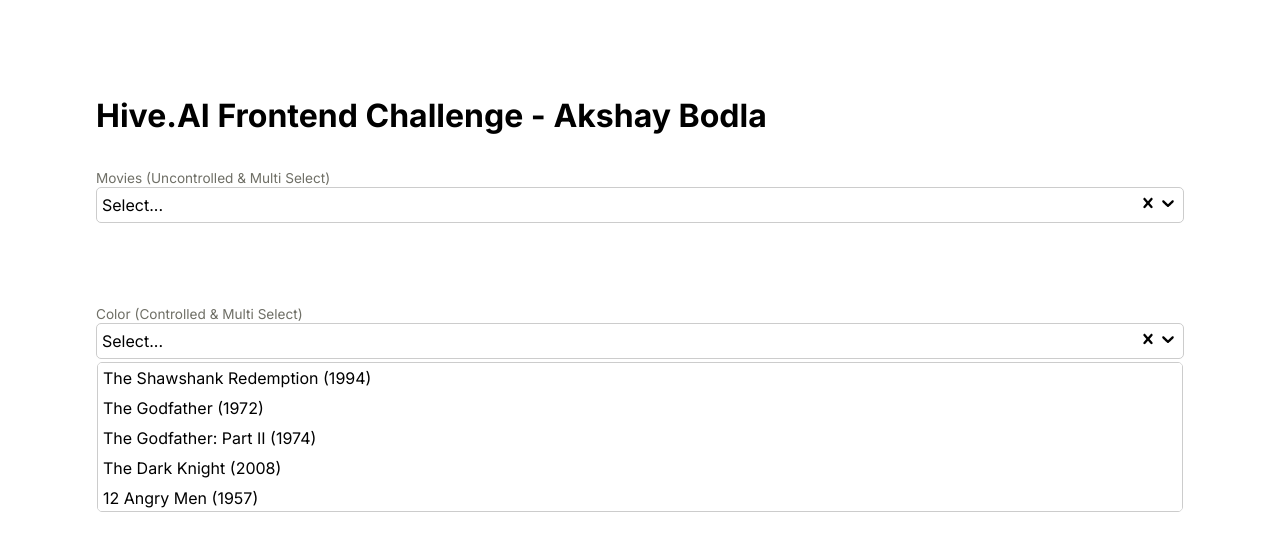
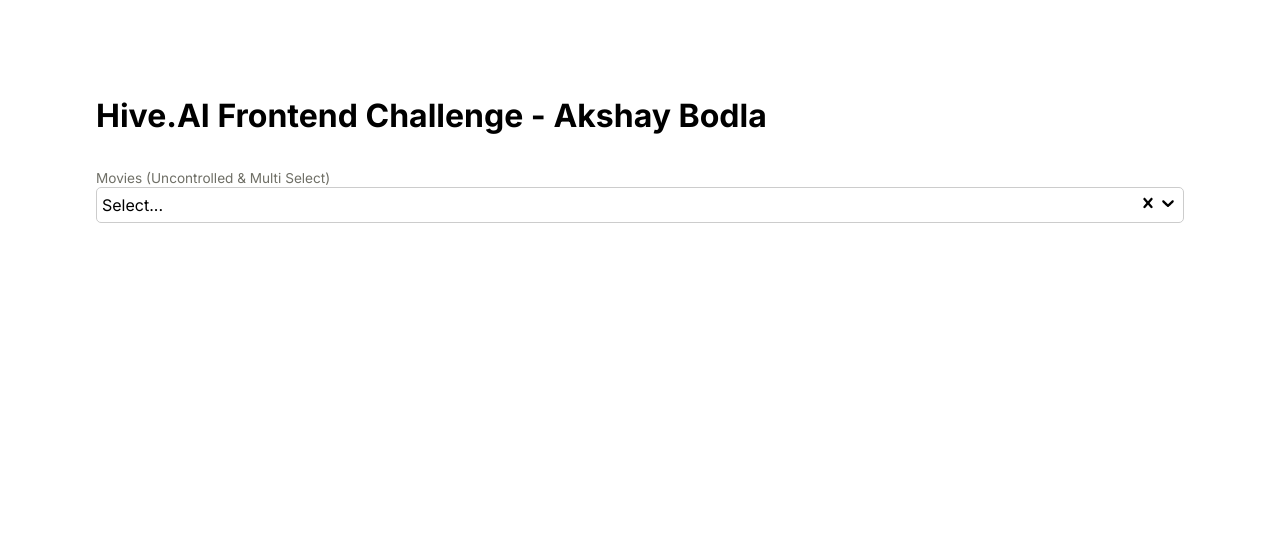
Before and after one commit to AkBo24/hive-ai-frontend-challenge, a Next.js app: page / in a window 1280 px wide. Shown: the top 550 px of the page. Built offline with nearby package versions, Linux system fonts and the light colour scheme.

Commit message:
WIP - switching to array and single item for control

```diff
--- a/app/page.tsx
+++ b/app/page.tsx
@@ -10,7 +10,7 @@
             </h1>
             <div className={styles.dropdowns}>
                 <UncontrolledDropdown />
-                <ControlledDropdown />
+                {/* <ControlledDropdown /> */}
             </div>
         </main>
     );
--- a/components/Dropdown/DefaultComponents.tsx
+++ b/components/Dropdown/DefaultComponents.tsx
@@ -19,9 +19,9 @@
 type RenderOptionProps<TOption> = {
     option: TOption;
     label: ReactNode;
-    selectedOptions: Set<TOption>;
+    selectedOptions: TOption[] | TOption;
     multiple: boolean;
-    setSetselectedOptions: React.Dispatch<React.SetStateAction<Set<TOption>>>;
+    setSetselectedOptions: React.Dispatch<React.SetStateAction<TOption[] | TOption>>;
 };
 
 export function GetOptionLabel<TOption>({
@@ -31,21 +31,25 @@
     selectedOptions,
     setSetselectedOptions,
 }: RenderOptionProps<TOption>) {
+    const selections = multiple ? new Set(selectedOptions as TOption[]) : selectedOptions;
     return (
         <p
             key={`option-${option}`}
             onClick={() => {
                 if (multiple) {
-                    let newSet = new Set(selectedOptions);
-                    if (selectedOptions.has(option)) newSet.delete(option);
+                    let newSet = new Set(selections as Set<TOption>);
+                    if (newSet.has(option)) newSet.delete(option);
                     else newSet.add(option);
-                    setSetselectedOptions(newSet);
+                    setSetselectedOptions(Array.from(newSet));
                 } else {
-                    setSetselectedOptions(new Set([option]));
+                    setSetselectedOptions(option);
                 }
             }}
             className={`dropdown-option ${
-                selectedOptions.has(option) && 'dropdown-option-selected'
+                (multiple && (selections as Set<TOption>).has(option)) ||
+                option === selections
+                    ? 'dropdown-option-selected'
+                    : ''
             }`}>
             {label}
         </p>
--- a/components/Dropdown/index.tsx
+++ b/components/Dropdown/index.tsx
@@ -35,12 +35,12 @@
     DropdownIcon = DropdownIconComponent,
 }: DropdownProps<TOption>) {
     const [open, setOpen] = useState<boolean>(controlledOpen ?? false);
-    const [selectedOptions, setSetselectedOptions] = useState<Set<TOption>>(
-        new Set(controlledSelectedOptions) ?? new Set()
+    const [selectedOptions, setSetSelectedOptions] = useState<TOption[]>(
+        controlledSelectedOptions ?? []
     );
 
     const getDisplay = () => {
-        if (selectedOptions.size !== 0 && multiple) {
+        if (selectedOptions.length !== 0 && multiple) {
             return (
                 <div className='dropdown-chips'>
                     {Array.from(selectedOptions).map((option) => (
@@ -53,7 +53,13 @@
                                     e.stopPropagation();
                                     const newSet = new Set(selectedOptions);
                                     newSet.delete(option);
-                                    setSetselectedOptions(newSet);
+                                    setSetSelectedOptions(
+                                        selectedOptions.filter(
+                                            (other) =>
+                                                renderOption(other) !==
+                                                renderOption(option)
+                                        )
+                                    );
                                 }}
                                 className='dropdown-chip-close'>
                                 <CloseIcon />
@@ -62,7 +68,7 @@
                     ))}
                 </div>
             );
-        } else if (selectedOptions.size !== 0 && !multiple) {
+        } else if (selectedOptions.length !== 0 && !multiple) {
             return renderOption(Array.from(selectedOptions)[0]);
         }
         return placeholder;
@@ -86,7 +92,7 @@
                     <div className='dropdown-tools'>
                         <div className='dropdown-tool'>
                             {ClearIcon ? (
-                                <span onClick={() => setSetselectedOptions(new Set())}>
+                                <span onClick={() => setSetSelectedOptions([])}>
                                     <ClearIcon />
                                 </span>
                             ) : null}
@@ -105,7 +111,7 @@
                                 label={renderOption(option)}
                                 multiple={multiple}
                                 selectedOptions={selectedOptions}
-                                setSetselectedOptions={setSetselectedOptions}
+                                setSetselectedOptions={setSetSelectedOptions}
                             />
                         ))}
                     </div>
--- a/components/UncontrolledDropdown/index.tsx
+++ b/components/UncontrolledDropdown/index.tsx
@@ -8,6 +8,7 @@
             label='Movies (Uncontrolled & Multi Select)'
             placeholder='Select...'
             options={movies.map((movie) => movie.label)}
+            multiple
         />
     );
 };
```
